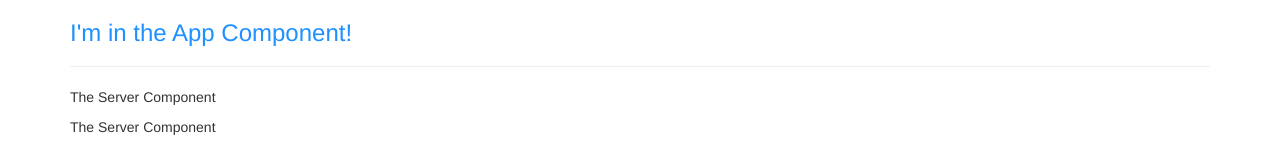
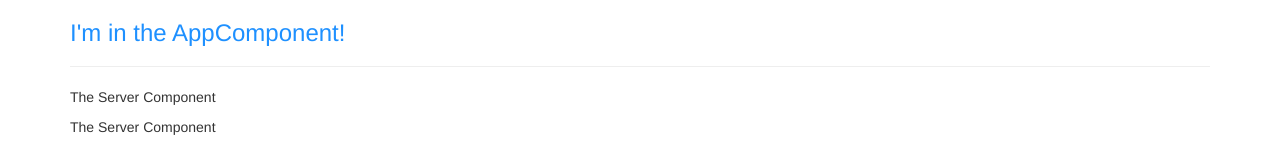
Before and after one commit to chayadeaver/my-first-app, an Angular app: page / in a window 1280 px wide. Shown: the top 160 px of the page. Built offline with nearby package versions, Linux system fonts and the light colour scheme.

Commit message:
understanding component selector

```diff
--- a/src/app/app.component.html
+++ b/src/app/app.component.html
@@ -1,9 +1,11 @@
 <div class="container">
   <div class="row">
     <div class="col-xs-12">
-      <h3>I'm in the App Component!</h3>
+      <h3>I'm in the AppComponent!</h3>
       <hr>
       <app-servers></app-servers>
+      <!--<div app-servers></div>-->
+      <!--<div class="app-servers"></div>-->
     </div>
   </div>
 </div>
--- a/src/app/app.component.ts
+++ b/src/app/app.component.ts
@@ -11,5 +11,4 @@
   `]
 })
 export class AppComponent {
-
 }
--- a/src/app/app.module.ts
+++ b/src/app/app.module.ts
@@ -1,5 +1,7 @@
 import { BrowserModule } from '@angular/platform-browser';
 import { NgModule } from '@angular/core';
+import { FormsModule } from '@angular/forms';
+
 
 import { AppComponent } from './app.component';
 import { ServerComponent } from './server/server.component';
@@ -12,7 +14,8 @@
     ServersComponent
   ],
   imports: [
-  BrowserModule
+    BrowserModule,
+    FormsModule,
   ],
   providers: [],
   bootstrap: [AppComponent]
--- a/src/app/server/server.component.ts
+++ b/src/app/server/server.component.ts
@@ -1,4 +1,4 @@
-import { Component } from "@angular/core";
+import { Component } from '@angular/core';
 
 @Component({
   selector: 'app-server',
--- a/src/app/servers/servers.component.ts
+++ b/src/app/servers/servers.component.ts
@@ -1,18 +1,19 @@
 import { Component, OnInit } from '@angular/core';
 
 @Component({
+  // selector: '[app-servers]',
+  // selector: '.app-servers',
   selector: 'app-servers',
   template: `
-  <app-server></app-server>
-  <app-server></app-server>
-  `,
+    <app-server></app-server>
+    <app-server></app-server>`,
   styleUrls: ['./servers.component.css']
 })
 export class ServersComponent implements OnInit {
 
   constructor() { }
 
-  ngOnInit(): void {
+  ngOnInit() {
   }
 
 }
```
Also changed, not shown: src/app/servers/servers.component.html (line endings or trailing spaces), 1 other file (tests, documents, lock files or other folders).
